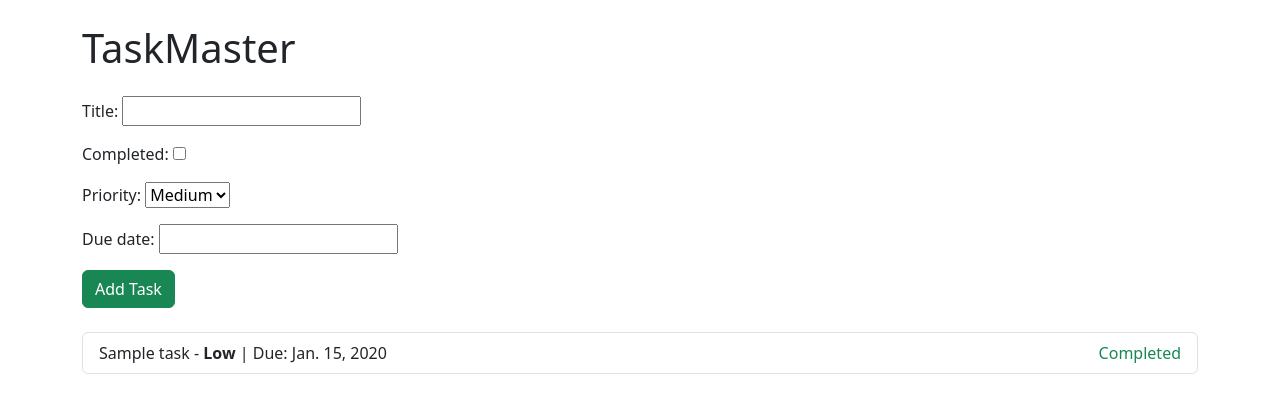
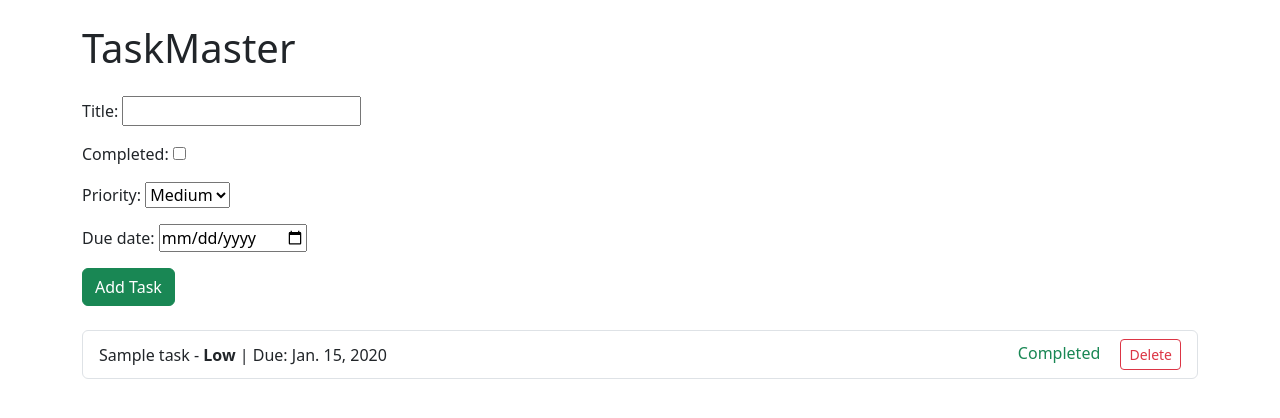
Before and after one commit to Downhilldisc643/TaskMaster, a Django app: page / in a window 1280 px wide. Shown: the top 418 px of the page. Run offline with Django 5.2, Linux system fonts and the light colour scheme; tables that the repository leaves empty hold one stand-in row (values such as "Sample post").

Commit message:
Добавих Delete бутон и оправих Date input-а, като сложих календар.

```diff
--- a/tasks/forms.py
+++ b/tasks/forms.py
@@ -5,3 +5,11 @@ class TaskForm(forms.ModelForm):
     class Meta:
         model=Task
         fields=['title', 'completed', 'priority', 'due_date']
+        widgets={
+            'due_date':forms.DateInput(
+                attrs={
+                    'placeholder':'YYYY-MM-DD',
+                    'type':'date'
+                }
+            )
+        }
--- a/tasks/templates/tasks/task_list.html
+++ b/tasks/templates/tasks/task_list.html
@@ -26,6 +26,7 @@
                     {% else %}
                         <span class="text-warning">Not Completed</span>
                     {% endif %}
+                <a href="{% url 'delete-task' task.id %}" class="btn btn-sm btn-outline-danger ms-3">Delete</a>
                 </span>
             </li>
         {% empty %}
--- a/tasks/urls.py
+++ b/tasks/urls.py
@@ -3,4 +3,5 @@ from . import views
 
 urlpatterns=[
     path('', views.task_list, name='task-list'),
+    path('delete/<int:pk>/', views.delete_task, name='delete-task'),
 ]
--- a/tasks/views.py
+++ b/tasks/views.py
@@ -1,4 +1,4 @@
-from django.shortcuts import render, redirect
+from django.shortcuts import render, redirect, get_object_or_404
 from .models import Task
 from .forms import TaskForm
 
@@ -14,3 +14,8 @@ def task_list(request):
 
     context={'tasks': tasks, 'form': form}
     return render(request, 'tasks/task_list.html', context)
+
+def delete_task(request, pk):
+    task = get_object_or_404(Task, pk=pk)
+    task.delete()
+    return redirect('/')
```
Also changed, not shown: db.sqlite3.
